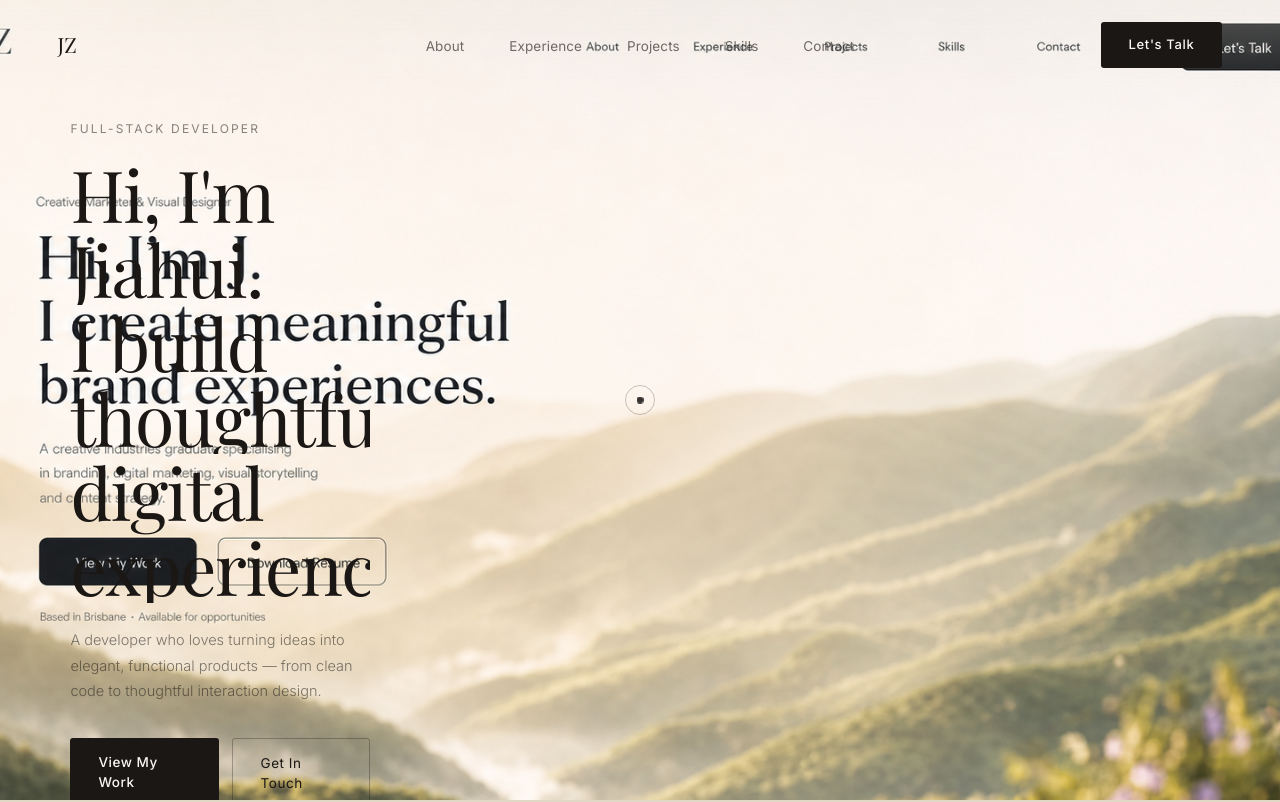
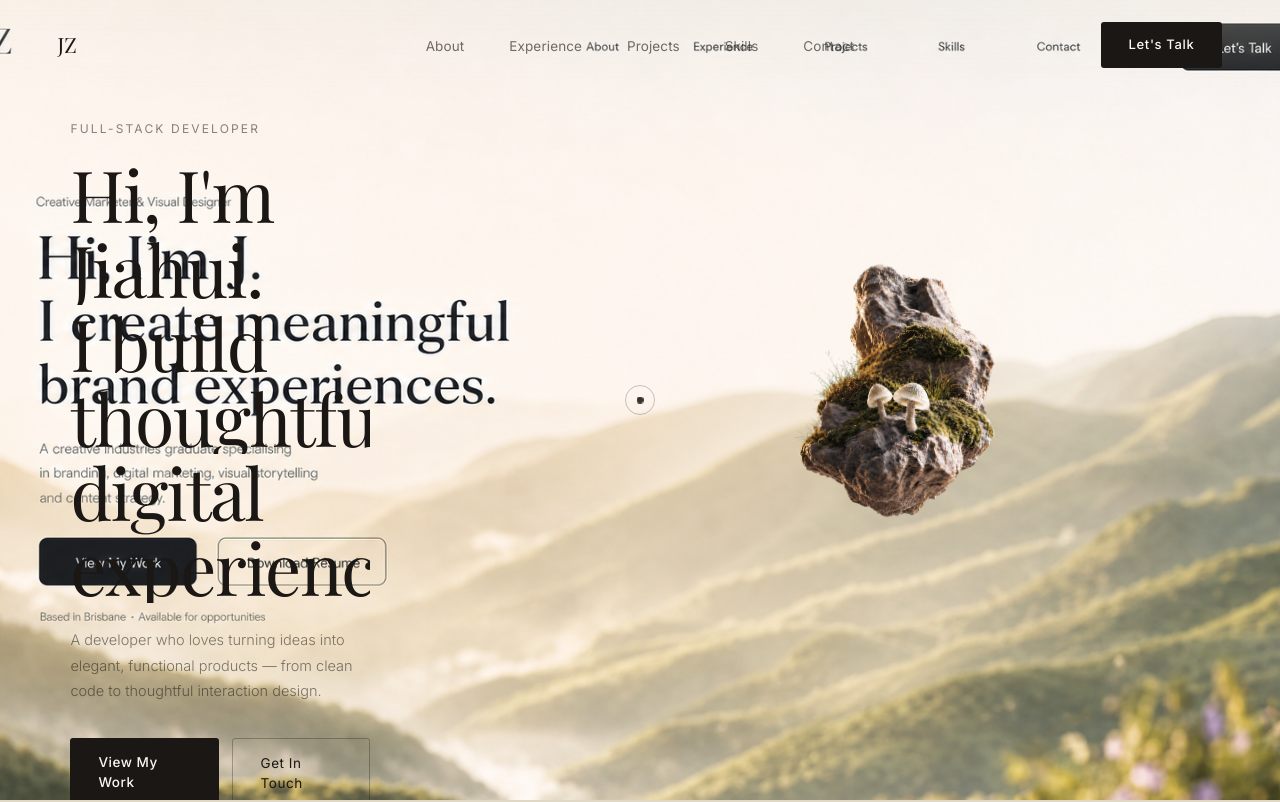
Before and after one commit to JiaJia-Hui/anniezeng, a Next.js app: page /anniezeng/ in a window 1280 px wide. Shown: the top 802 px of the page. Built offline with nearby package versions, Linux system fonts and the light colour scheme; a web font is replaced by a local one.

Commit message:
feat: re-add interactive floating rock to hero
Restores the 3D-tilt rock scene (moss/mushroom/flower fade on
hover) positioned over the right side of the hero, matching the
warm-glow proximity zone.

```diff
--- a/src/components/Hero.tsx
+++ b/src/components/Hero.tsx
@@ -4,6 +4,7 @@ import dynamic from "next/dynamic";
 
 const BirdsCanvas  = dynamic(() => import("./BirdsCanvas"),  { ssr: false });
 const PollenCanvas = dynamic(() => import("./PollenCanvas"), { ssr: false });
+const RockScene    = dynamic(() => import("./RockScene"),    { ssr: false });
 
 const ROCK_CX = 0.70, ROCK_CY = 0.50, ROCK_RX = 0.20, ROCK_RY = 0.44;
 
@@ -89,6 +90,16 @@ export default function Hero() {
           transition: "opacity 1.2s ease",
         }}
       />
+
+      {/* Layer 4.5 — floating rock */}
+      <div style={{
+        position: "absolute", zIndex: 6,
+        left: "70%", top: "50%",
+        width: "min(42vw, 620px)", aspectRatio: "16 / 9",
+        transform: "translate(-50%, -50%)",
+      }}>
+        <RockScene />
+      </div>
 
       {/* Layer 5 — copy */}
       <div style={{
--- /dev/null
+++ b/src/components/RockScene.tsx
@@ -0,0 +1,144 @@
+"use client";
+import { useEffect, useRef, useState } from "react";
+
+export default function RockScene() {
+  const sceneRef   = useRef<HTMLDivElement>(null);
+  const rotateRef  = useRef<HTMLDivElement>(null);
+  const [hovered, setHovered] = useState(false);
+  const animRef    = useRef<number>(0);
+  const targetRot  = useRef({ x: 0, y: 0 });
+  const currentRot = useRef({ x: -2, y: 0 });
+
+  // mouse → 3d tilt
+  useEffect(() => {
+    const onMove = (e: MouseEvent) => {
+      const rect = sceneRef.current?.getBoundingClientRect();
+      if (!rect) return;
+      const cx = rect.left + rect.width / 2;
+      const cy = rect.top  + rect.height / 2;
+      targetRot.current = {
+        x: -((e.clientY - cy) / rect.height) * 18,
+        y:  ((e.clientX - cx) / rect.width)  * 18,
+      };
+    };
+    const onLeave = () => { targetRot.current = { x: -2, y: 0 }; };
+    window.addEventListener("mousemove", onMove);
+    window.addEventListener("mouseleave", onLeave);
+
+    const tick = () => {
+      const r = currentRot.current;
+      const tr = targetRot.current;
+      r.x += (tr.x - r.x) * 0.06;
+      r.y += (tr.y - r.y) * 0.06;
+      if (rotateRef.current) {
+        rotateRef.current.style.transform =
+          `rotateX(${r.x}deg) rotateY(${r.y}deg) rotateZ(-1deg)`;
+      }
+      animRef.current = requestAnimationFrame(tick);
+    };
+    animRef.current = requestAnimationFrame(tick);
+
+    return () => {
+      window.removeEventListener("mousemove", onMove);
+      window.removeEventListener("mouseleave", onLeave);
+      cancelAnimationFrame(animRef.current);
+    };
+  }, []);
+
+  const dur = "0.6s";
+  const ease = "cubic-bezier(.23,1,.32,1)";
+
+  const layerBase: React.CSSProperties = {
+    position: "absolute", inset: 0,
+    width: "100%", height: "100%",
+    objectFit: "contain",
+    pointerEvents: "none",
+    transformStyle: "preserve-3d",
+    backfaceVisibility: "hidden",
+  };
+
+  const growLayer = (opacity: number, zIndex: number): React.CSSProperties => ({
+    ...layerBase, zIndex,
+    opacity,
+    transition: `opacity ${dur} ${ease}`,
+  });
+
+  return (
+    <div
+      ref={sceneRef}
+      style={{
+        width: "100%", height: "100%",
+        perspective: 1400,
+        perspectiveOrigin: "50% 52%",
+        cursor: "none",
+        pointerEvents: "auto",
+      }}
+      onMouseEnter={() => setHovered(true)}
+      onMouseLeave={() => setHovered(false)}
+    >
+      {/* floating animation wrapper */}
+      <div style={{
+        position: "absolute", inset: 0,
+        animation: "rock-float 7.2s ease-in-out infinite",
+        transformStyle: "preserve-3d",
+      }}>
+        {/* rotation wrapper */}
+        <div
+          ref={rotateRef}
+          style={{
+            position: "absolute", inset: 0,
+            transformStyle: "preserve-3d",
+            transformOrigin: "50% 52%",
+            transition: "transform .05s linear",
+          }}
+        >
+          {/* base rock */}
+          {/* eslint-disable-next-line @next/next/no-img-element */}
+          <img src="/anniezeng/assets/rock-base-without-flowers.png" alt="" style={{ ...layerBase, zIndex: 1 }} />
+
+          {/* moss */}
+          {/* eslint-disable-next-line @next/next/no-img-element */}
+          <img src="/anniezeng/assets/moss-grass-layer-real.png" alt="" style={growLayer(hovered ? 1 : 0, 2)} />
+
+          {/* mushrooms */}
+          {/* eslint-disable-next-line @next/next/no-img-element */}
+          <img src="/anniezeng/assets/mushroom-layer-real.png" alt="" style={growLayer(hovered ? 1 : 0, 3)} />
+
+          {/* flowers main */}
+          {/* eslint-disable-next-line @next/next/no-img-element */}
+          <img src="/anniezeng/assets/flower-cluster-main.png" alt="" style={growLayer(hovered ? 1 : 0, 4)} />
+
+          {/* flowers upper */}
+          {/* eslint-disable-next-line @next/next/no-img-element */}
+          <img src="/anniezeng/assets/flower-cluster-upper.png" alt="" style={growLayer(hovered ? 1 : 0, 5)} />
+
+          {/* flowers lower */}
+          {/* eslint-disable-next-line @next/next/no-img-element */}
+          <img src="/anniezeng/assets/flower-cluster-lower.png" alt="" style={growLayer(hovered ? 1 : 0, 6)} />
+        </div>
+      </div>
+
+      {/* shadow */}
+      <div style={{
+        position: "absolute", left: "50%", top: "89%",
+        width: "28%", height: "5.5%", borderRadius: "50%",
+        background: "rgba(39,35,28,.18)",
+        filter: "blur(20px)",
+        transform: "translateX(-50%)",
+        animation: "rock-shadow 7.2s ease-in-out infinite",
+        pointerEvents: "none",
+      }} />
+
+      <style>{`
+        @keyframes rock-float {
+          0%, 100% { transform: translate3d(0, -6px, 0); }
+          50%       { transform: translate3d(0,  6px, 0); }
+        }
+        @keyframes rock-shadow {
+          0%, 100% { transform: translateX(-50%) scale(.88); opacity: .24; }
+          50%       { transform: translateX(-50%) scale(1.04); opacity: .38; }
+        }
+      `}</style>
+    </div>
+  );
+}
```
